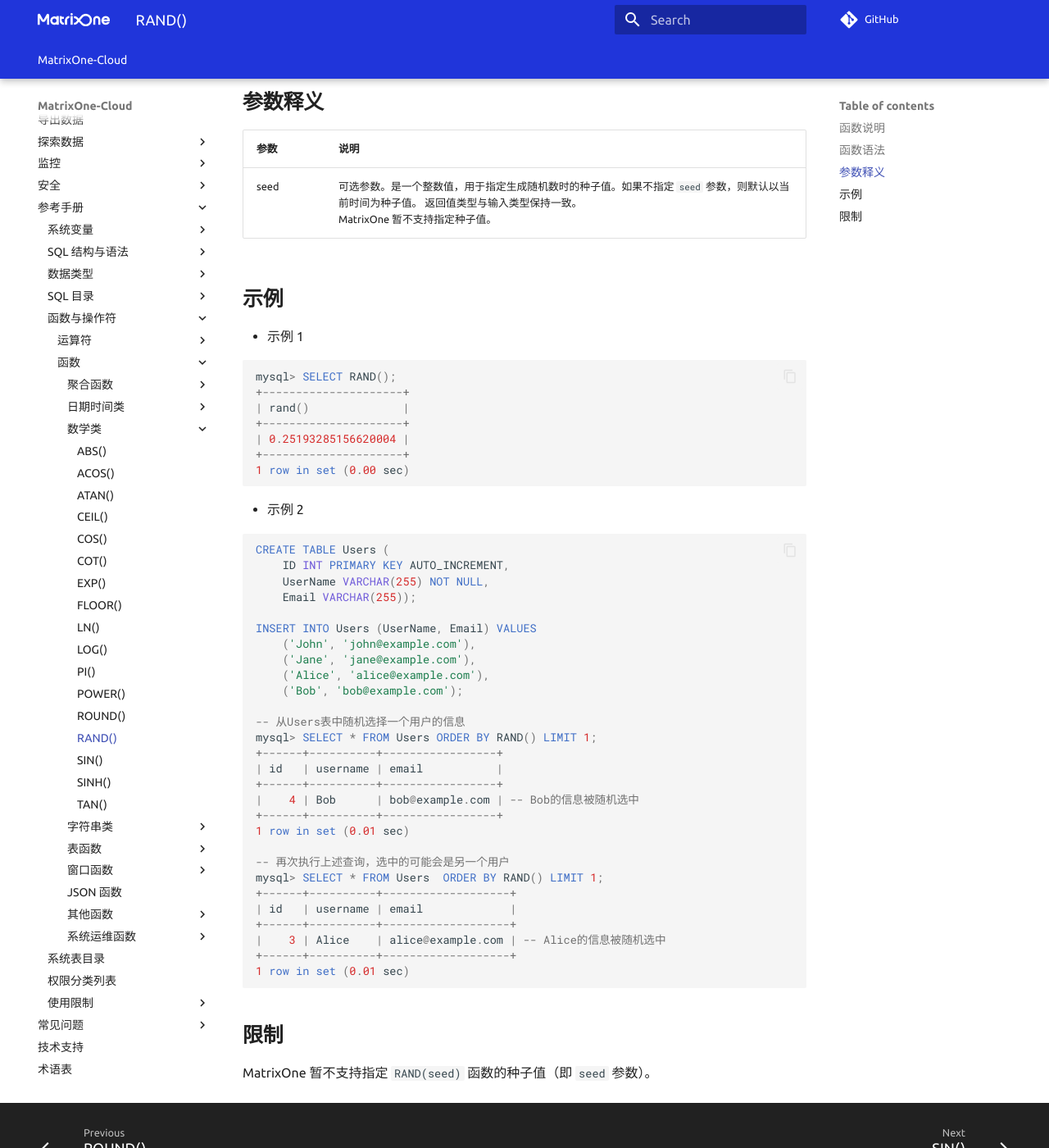
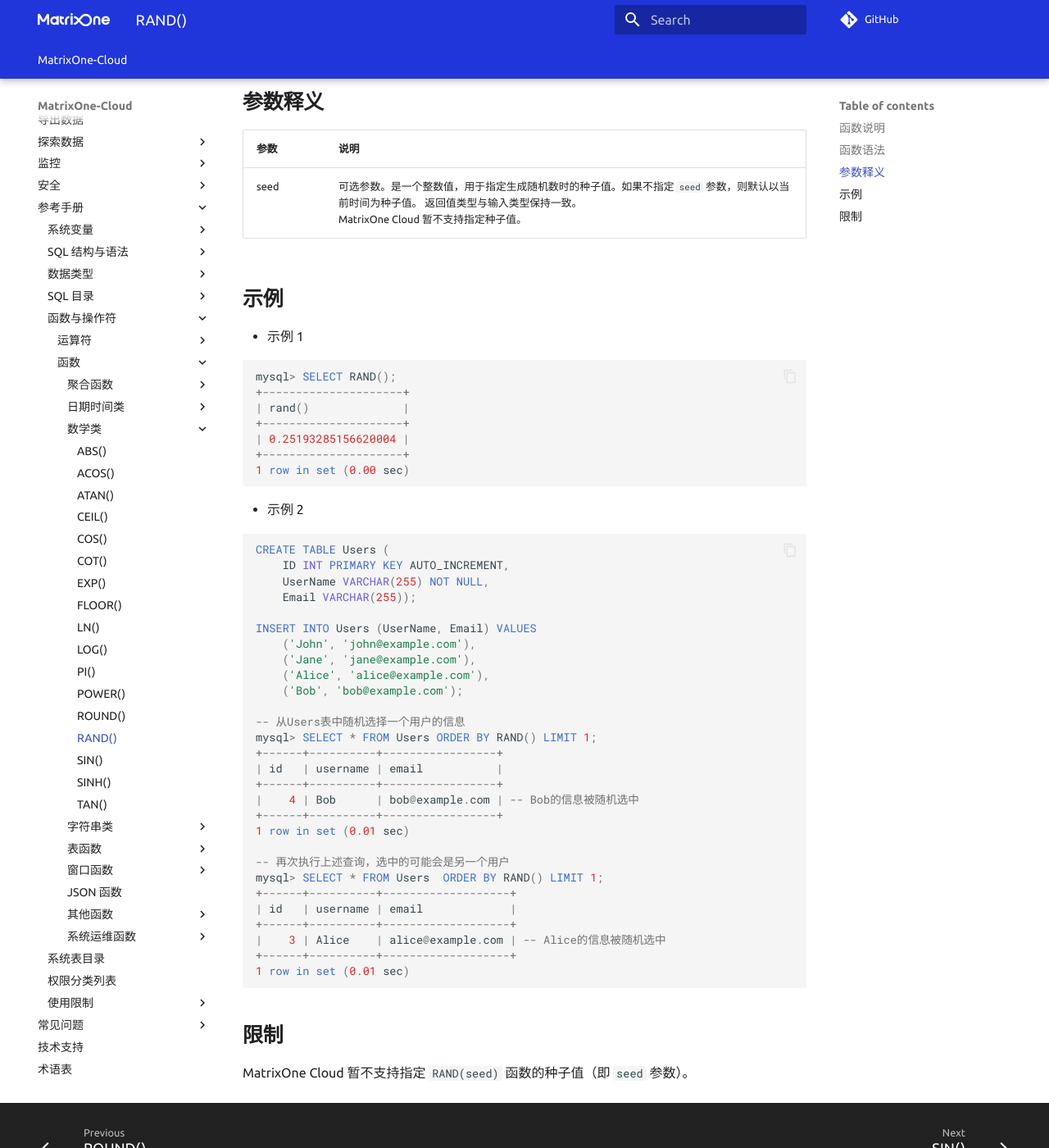
Before and after one commit to yangj1211/moc-docs, an MkDocs documentation site: the page built from docs/MatrixOne-Cloud/Reference/Functions-and-Operators/Mathematical/rand.md, in a window 1280 px wide and 1400 px high, scrolled down 536 px. Shown: the whole window at 82% size. Built offline with MkDocs 1.6.1 and Material for MkDocs 9.7.7, drawn with Linux system fonts in a browser that asks for light colours; comment, search, counter and statistics services are not loaded; the version menu is left out.

Commit message:
Update rand.md
Signed-off-by: xuanyiLee <89380523+xuanyiLee@users.noreply.github.com>

```diff
--- a/docs/MatrixOne-Cloud/Reference/Functions-and-Operators/Mathematical/rand.md
+++ b/docs/MatrixOne-Cloud/Reference/Functions-and-Operators/Mathematical/rand.md
@@ -21,7 +21,7 @@
 
 |  参数   | 说明  |
 |  ----  | ----  |
-| seed | 可选参数。是一个整数值，用于指定生成随机数时的种子值。如果不指定 `seed` 参数，则默认以当前时间为种子值。 返回值类型与输入类型保持一致。<br> MatrixOne 暂不支持指定种子值。 |
+| seed | 可选参数。是一个整数值，用于指定生成随机数时的种子值。如果不指定 `seed` 参数，则默认以当前时间为种子值。 返回值类型与输入类型保持一致。<br> MatrixOne Cloud 暂不支持指定种子值。 |
 
 ## **示例**
 
@@ -72,4 +72,4 @@
 
 ## **限制**
 
-MatrixOne 暂不支持指定 `RAND(seed)` 函数的种子值（即 `seed` 参数）。
+MatrixOne Cloud 暂不支持指定 `RAND(seed)` 函数的种子值（即 `seed` 参数）。
```
